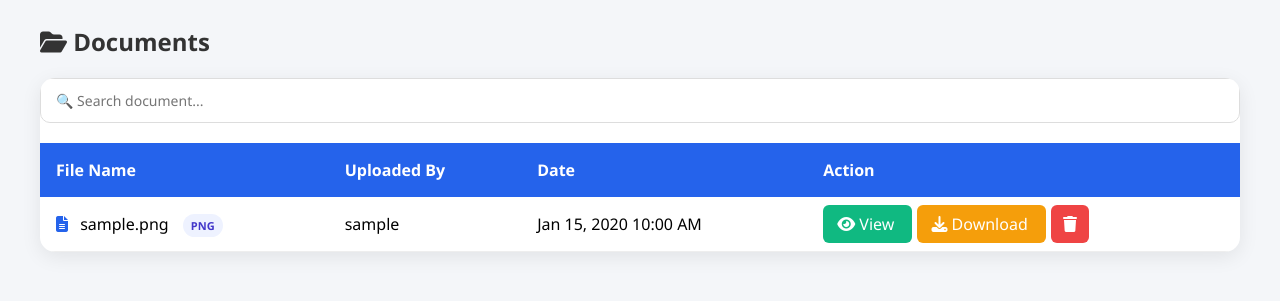
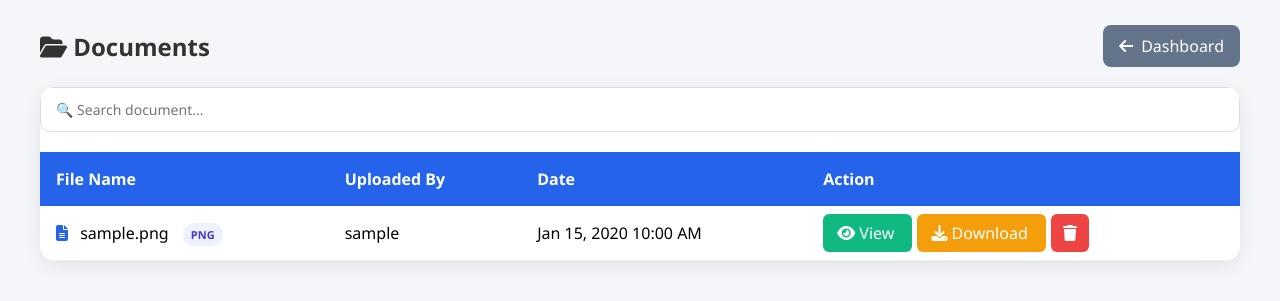
Before and after one commit to Cedrick13/DSSMS, a PHP site: page /modules/documents/index.php in a window 1280 px wide. Shown: the top 301 px of the page. Run offline with PHP 8.4, Linux system fonts and the light colour scheme; tables that the repository leaves empty or names only in its code hold one stand-in row (values such as "Sample post").

Commit message:
Add back button

```diff
--- a/assets/css/documents.css
+++ b/assets/css/documents.css
@@ -139,3 +139,19 @@ tbody tr:hover{
 .delete-btn:hover{
     background:#dc2626;
 }
+
+.back-btn{
+    background:#64748b;
+    color:white;
+    text-decoration:none;
+    padding:10px 16px;
+    border-radius:8px;
+    display:flex;
+    align-items:center;
+    gap:8px;
+    transition:.3s;
+}
+
+.back-btn:hover{
+    background:#475569;
+}
--- a/modules/documents/index.php
+++ b/modules/documents/index.php
@@ -24,8 +24,18 @@ $query = mysqli_query($conn,"
 <div class="documents-container">
 
     <div class="page-header">
-        <h2><i class="fas fa-folder-open"></i> Documents</h2>
-    </div>
+
+    <h2>
+        <i class="fas fa-folder-open"></i>
+        Documents
+    </h2>
+
+    <a href="../../dashboard.php" class="back-btn">
+        <i class="fas fa-arrow-left"></i>
+        Dashboard
+    </a>
+
+</div>
 
     <div class="table-card">
 
```
